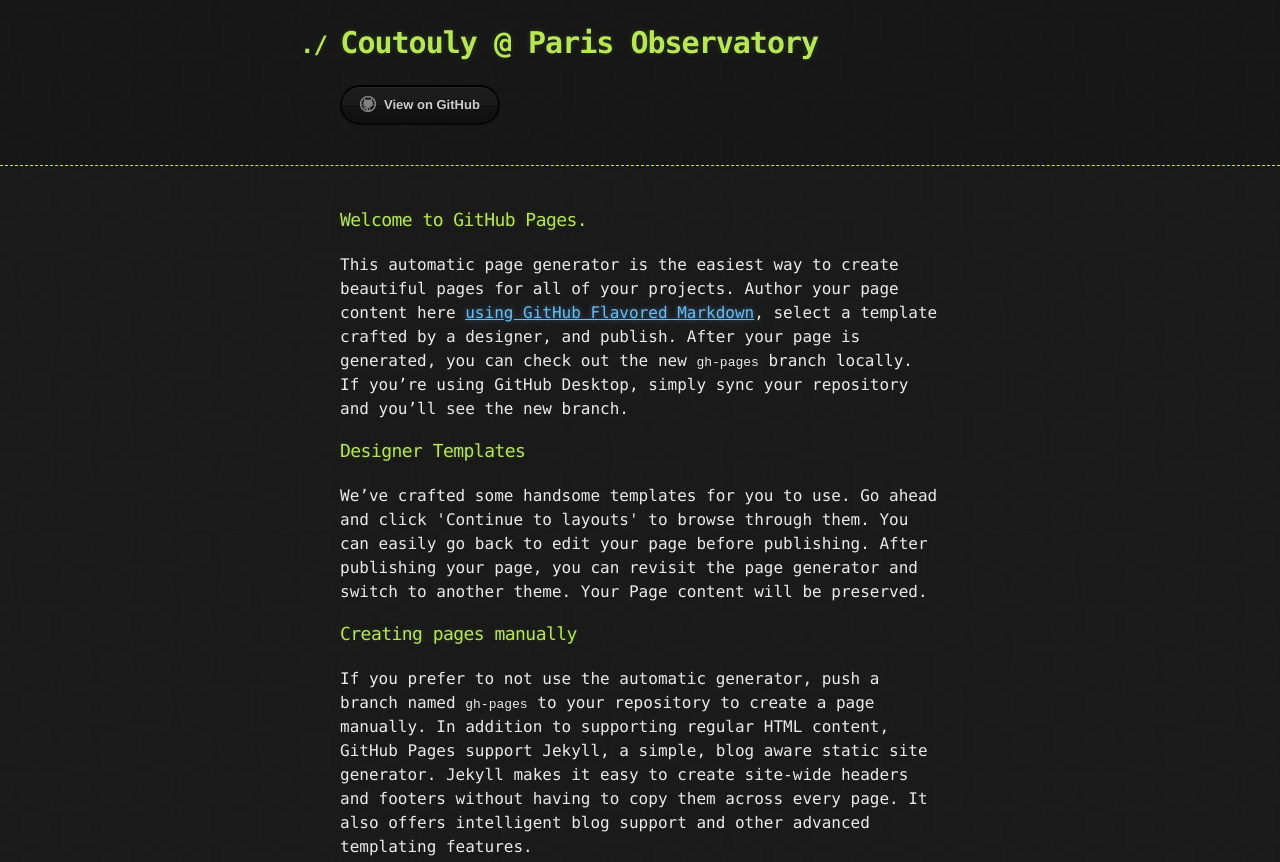
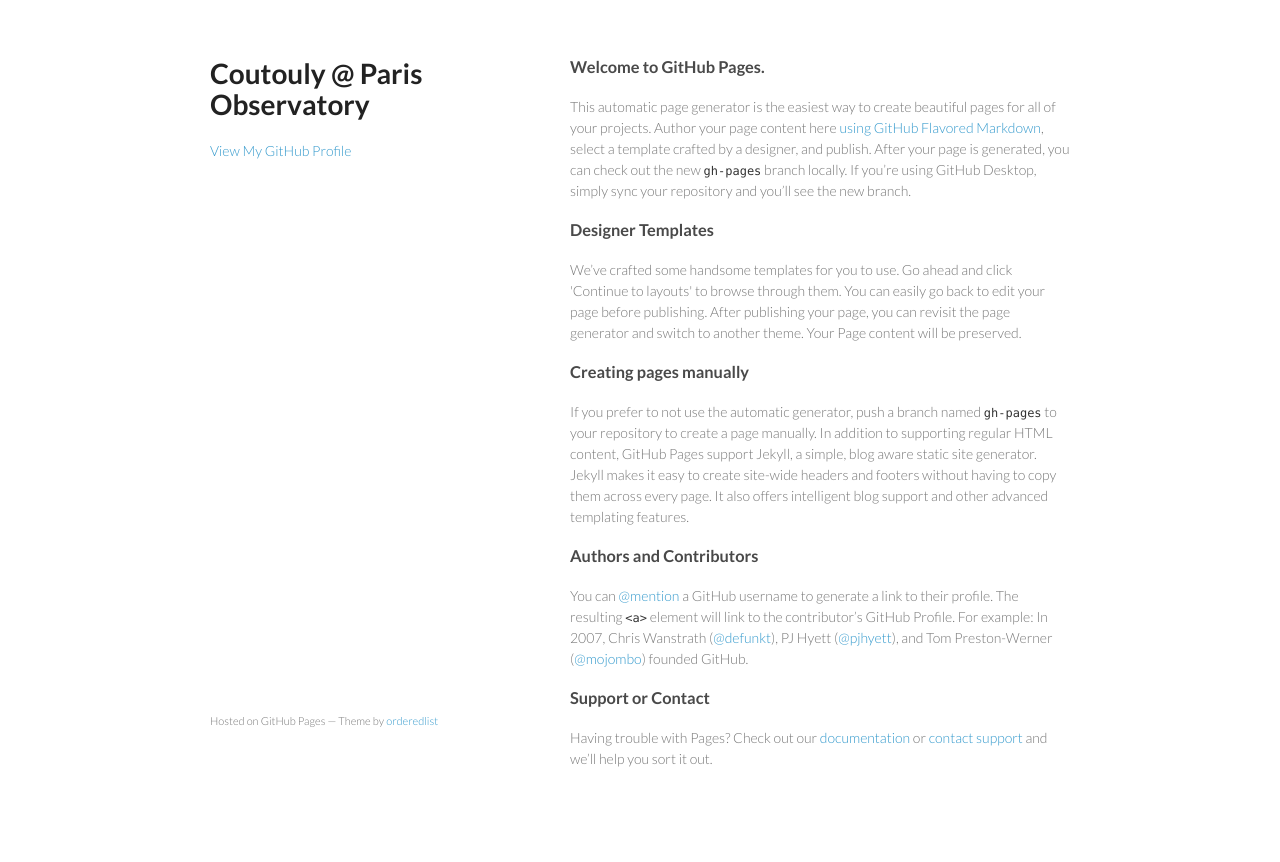
Before and after one commit to coutouly/coutouly.github.io, a plain HTML site: page index.html in a window 1280 px wide. Shown: the top 862 px of the page. After the commit the page ends 839 px from the top, so only its background shows below. Drawn offline with Linux system fonts and the light colour scheme.

Commit message:
Replace master branch with page content via GitHub

```diff
--- a/index.html
+++ b/index.html
@@ -1,31 +1,28 @@
-<!DOCTYPE html>
+<!doctype html>
 <html>
   <head>
-    <meta charset='utf-8'>
+    <meta charset="utf-8">
     <meta http-equiv="X-UA-Compatible" content="chrome=1">
+    <title>Coutouly @ Paris Observatory by coutouly</title>
 
-    <link rel="stylesheet" type="text/css" href="stylesheets/stylesheet.css" media="screen">
-    <link rel="stylesheet" type="text/css" href="stylesheets/github-dark.css" media="screen">
-    <link rel="stylesheet" type="text/css" href="stylesheets/print.css" media="print">
+    <link rel="stylesheet" href="stylesheets/styles.css">
+    <link rel="stylesheet" href="stylesheets/github-light.css">
+    <meta name="viewport" content="width=device-width, initial-scale=1, user-scalable=no">
+    <!--[if lt IE 9]>
+    <script src="//html5shiv.googlecode.com/svn/trunk/html5.js"></script>
+    <![endif]-->
+  </head>
+  <body>
+    <div class="wrapper">
+      <header>
+        <h1>Coutouly @ Paris Observatory</h1>
+        <p></p>
 
-    <title>Coutouly @ Paris Observatory by coutouly</title>
-  </head>
 
-  <body>
+        <p class="view"><a href="https://github.com/coutouly">View My GitHub Profile</a></p>
 
-    <header>
-      <div class="container">
-        <h1>Coutouly @ Paris Observatory</h1>
-        <h2></h2>
-
-        <section id="downloads">
-          <a href="https://github.com/coutouly" class="btn btn-github"><span class="icon"></span>View on GitHub</a>
-        </section>
-      </div>
-    </header>
-
-    <div class="container">
-      <section id="main_content">
+      </header>
+      <section>
         <h3>
 <a id="welcome-to-github-pages" class="anchor" href="#welcome-to-github-pages" aria-hidden="true"><span class="octicon octicon-link"></span></a>Welcome to GitHub Pages.</h3>
 
@@ -51,8 +48,11 @@
 
 <p>Having trouble with Pages? Check out our <a href="https://help.github.com/pages">documentation</a> or <a href="https://github.com/contact">contact support</a> and we’ll help you sort it out.</p>
       </section>
+      <footer>
+        <p><small>Hosted on GitHub Pages &mdash; Theme by <a href="https://github.com/orderedlist">orderedlist</a></small></p>
+      </footer>
     </div>
-
+    <script src="javascripts/scale.fix.js"></script>
 
   </body>
 </html>
```
